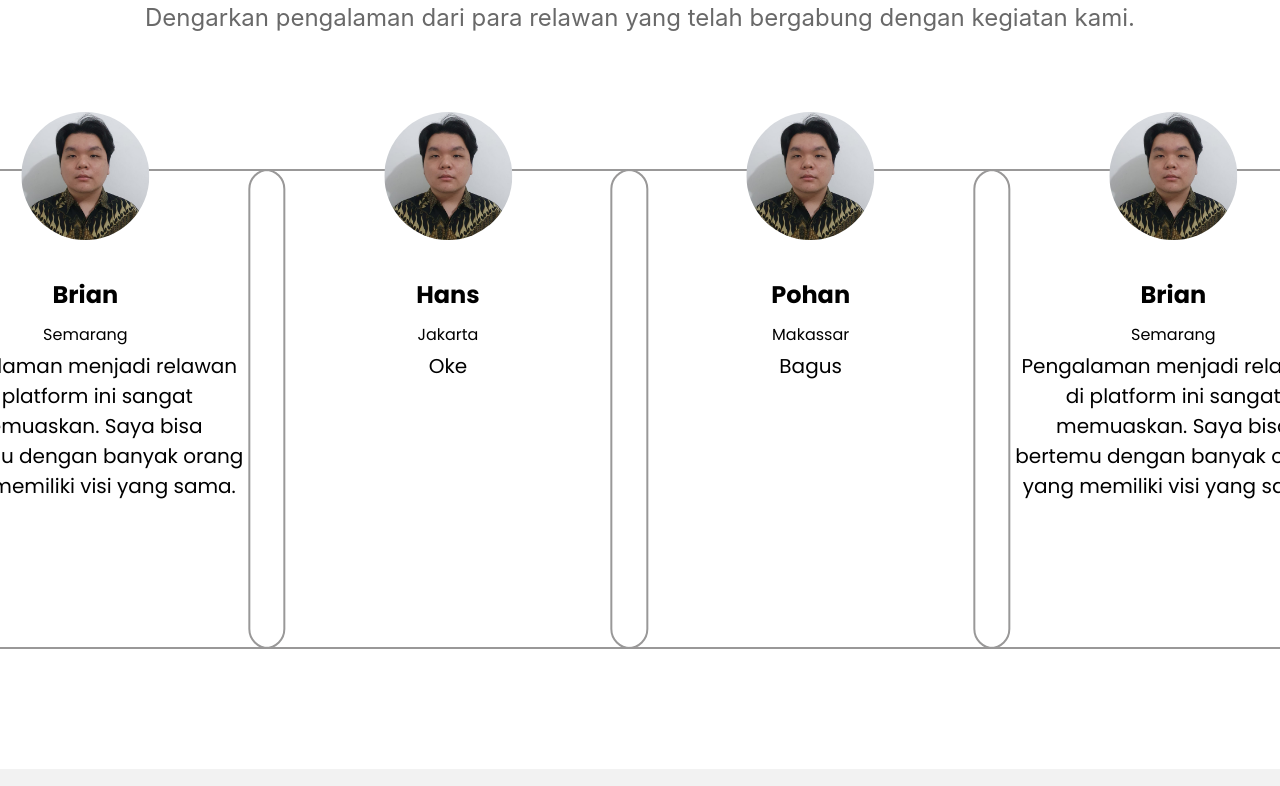
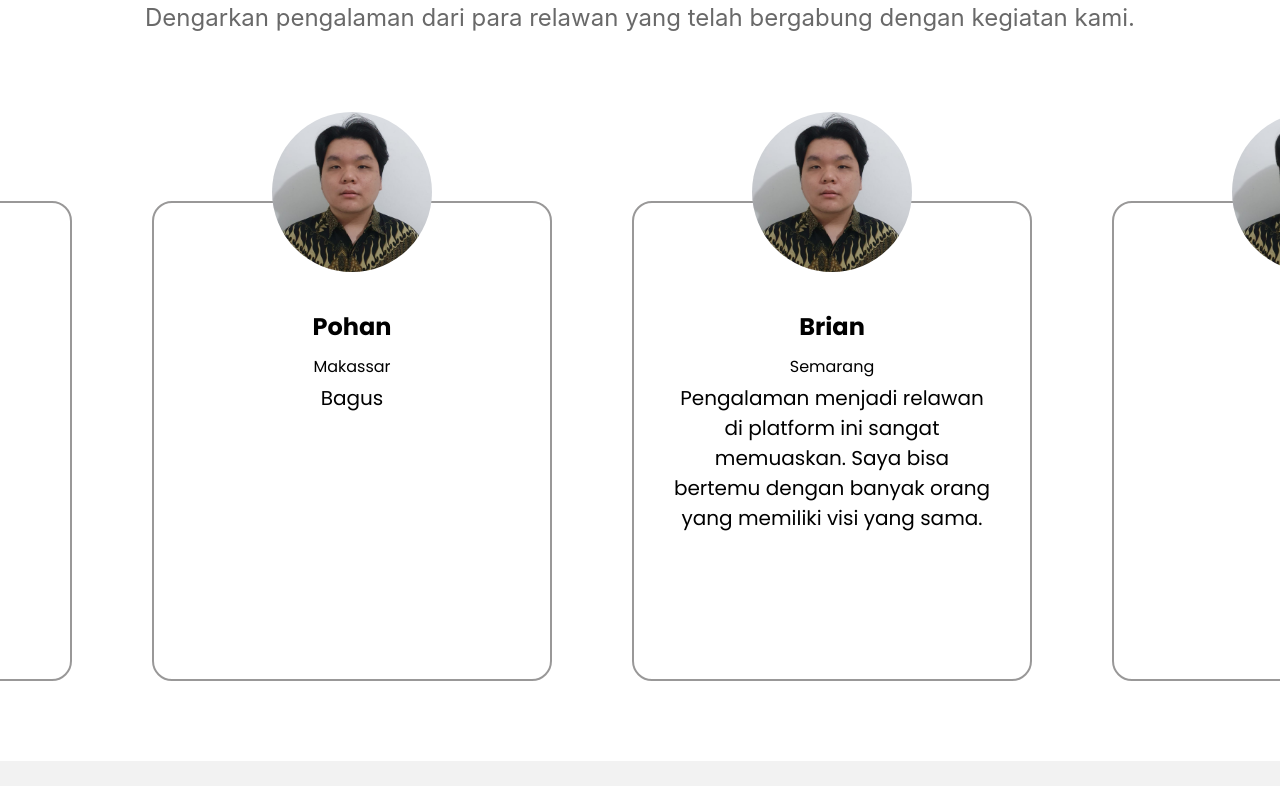
Before and after one commit to h4nscs/kita-peduli, a React (Create React App) app: page /#/ in a window 1280 px wide. Before the commit this address led to /#/home. Shown: the part 2394-3180 px from the top of the page. Built offline with nearby package versions, Linux system fonts and the light colour scheme.

Commit message:
Perbaikan karosel

```diff
--- a/src/pages/Home.css
+++ b/src/pages/Home.css
@@ -186,37 +186,22 @@ font-family: 'Poppins';
   margin-bottom: 10vh;
 }
 
-.swiper-wrapper {
-  transition-timing-function: linear !important;
+.karosel{
+  display: flex;
+  margin-bottom: 10vh;
 }
 
-.swiper{
-  display: block;
-}
-
-.mySwiper {
-  padding: 0 !important;
-}
-
-.swiper .swiper-slide {
-  margin-left: -5% !important;
-}
-
-.swiper{
-  display: block;
-  width: 100%;
-  margin-bottom: 15vh;
+.karosel > * {
+  margin-right: 10vh;
 }
 
 .infoRelawan{
   display: inline-block;
   justify-content: center;
-  justify-self: center;
-  justify-items: center;
   text-align: center;
-  align-items: center;
+}
 
-}
+
 
 .teksRelawan{
   border: 2px solid #999898; /* warna oranye kemerahan */
@@ -232,7 +217,7 @@ font-family: 'Poppins';
 }
 
 .fotoRelawan{
-  width: 30%;
+  width: 20vh;
   height: auto;
   border-radius: 100%;
 }
--- a/src/pages/Home.js
+++ b/src/pages/Home.js
@@ -11,6 +11,7 @@ import Hans from "../assets/foto pohan.jpg"
 import Daftar from "../assets/daftar.png"
 import Kontribusi from "../assets/kontribusi.png"
 import Cari from "../assets/cari.png"
+import Marquee from "react-fast-marquee";
 
 import { Swiper, SwiperSlide } from 'swiper/react';
 import { Autoplay, FreeMode } from 'swiper/modules';
@@ -265,48 +266,13 @@ function TeksRelawan({ relawan }) {
 
 function Karosel() {
   return (
-    <Swiper
-      spaceBetween={0}
-      loop={true}
-      speed={4000}
-      slidesPerView={3}
-      freeMode={true}
-      autoplay={{
-        delay: 0, // sama seperti di JS vanilla
-        disableOnInteraction: false, // jangan berhenti kalau user interaksi
-        pauseOnMouseEnter: false, // biar autoplay tetap jalan setelah pindah manual
-      }}
-      modules={[Autoplay, FreeMode]}
-      className="swiper"
-    >
-      <SwiperSlide>
-        <InfoRelawan nama="Pohan"/>
-      </SwiperSlide>
-      <SwiperSlide>
-        <InfoRelawan nama="Brian"/>
-      </SwiperSlide>
-      <SwiperSlide>
-        <InfoRelawan nama="Hans"/>
-      </SwiperSlide>
-      <SwiperSlide>
-        <InfoRelawan nama="Pohan"/>
-      </SwiperSlide>
-      <SwiperSlide>
-        <InfoRelawan nama="Brian"/>
-      </SwiperSlide>
-      <SwiperSlide>
-        <InfoRelawan nama="Hans"/>
-      </SwiperSlide>
-      <SwiperSlide>
-        <InfoRelawan nama="Pohan"/>
-      </SwiperSlide>
-      <SwiperSlide>
-        <InfoRelawan nama="Brian"/>
-      </SwiperSlide>
-      <SwiperSlide>
-        <InfoRelawan nama="Hans"/>
-      </SwiperSlide>
-    </Swiper>
+    <Marquee speed={200} autoFill>
+      <div className="karosel">
+      <div className="card"><InfoRelawan nama="Pohan"/></div>
+      <div className="card"><InfoRelawan nama="Brian"/></div>
+      <div className="card"><InfoRelawan nama="Hans"/></div>
+      </div>
+    </Marquee>
   );
 }
 
--- a/src/pages/detailEvent.css
+++ b/src/pages/detailEvent.css
@@ -115,3 +115,10 @@
     font-weight: 800;
     font-size: 80px;
 }
+
+.aboutEO{
+  font-family: 'Poppins';
+  font-weight: 800;
+  color: #4A9245;
+  margin: 5vh;
+}
```
Also changed, not shown: package.json (+7 -1 lines), src/output.css (added, +38 -0 lines), 1 other file (tests, documents, lock files or other folders).
